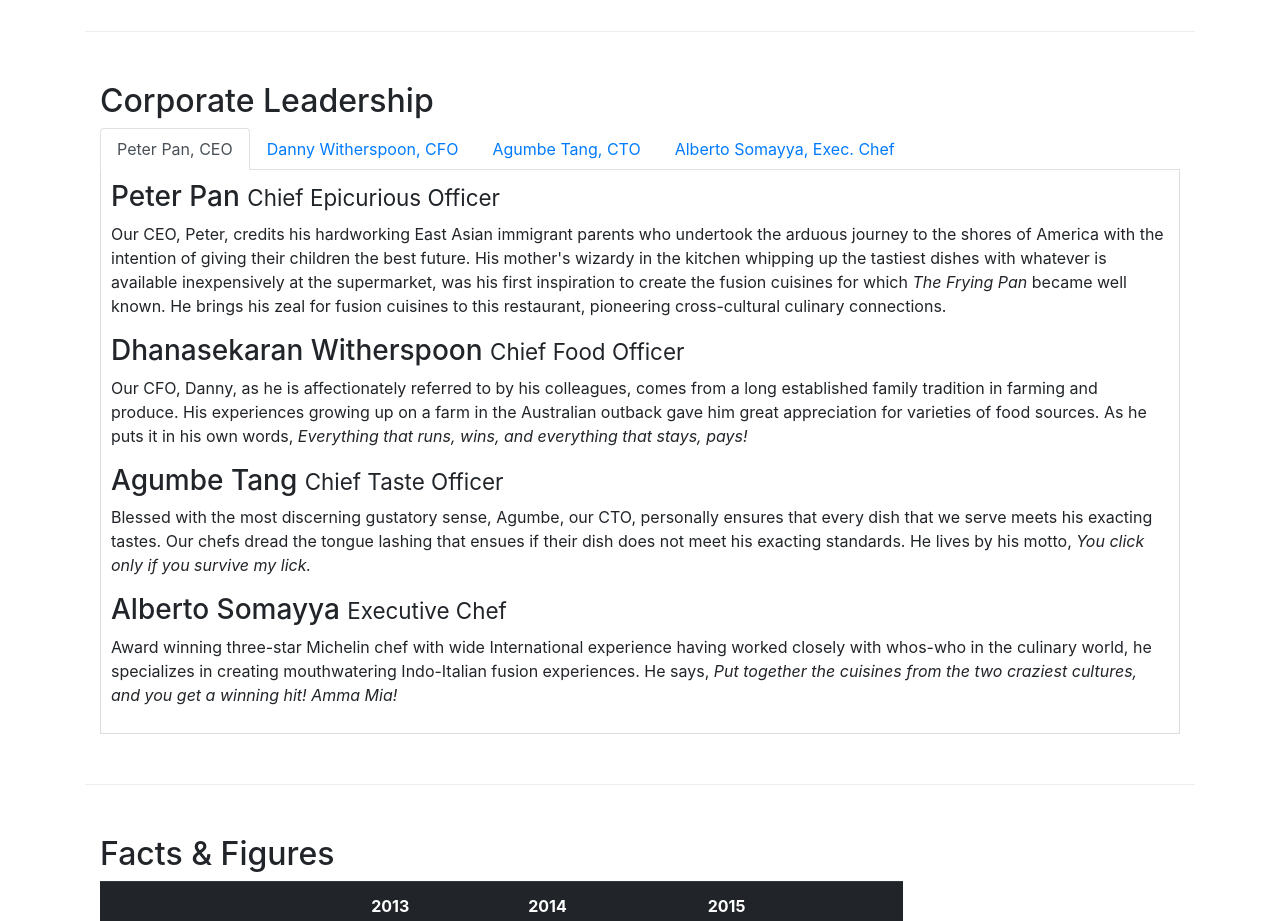
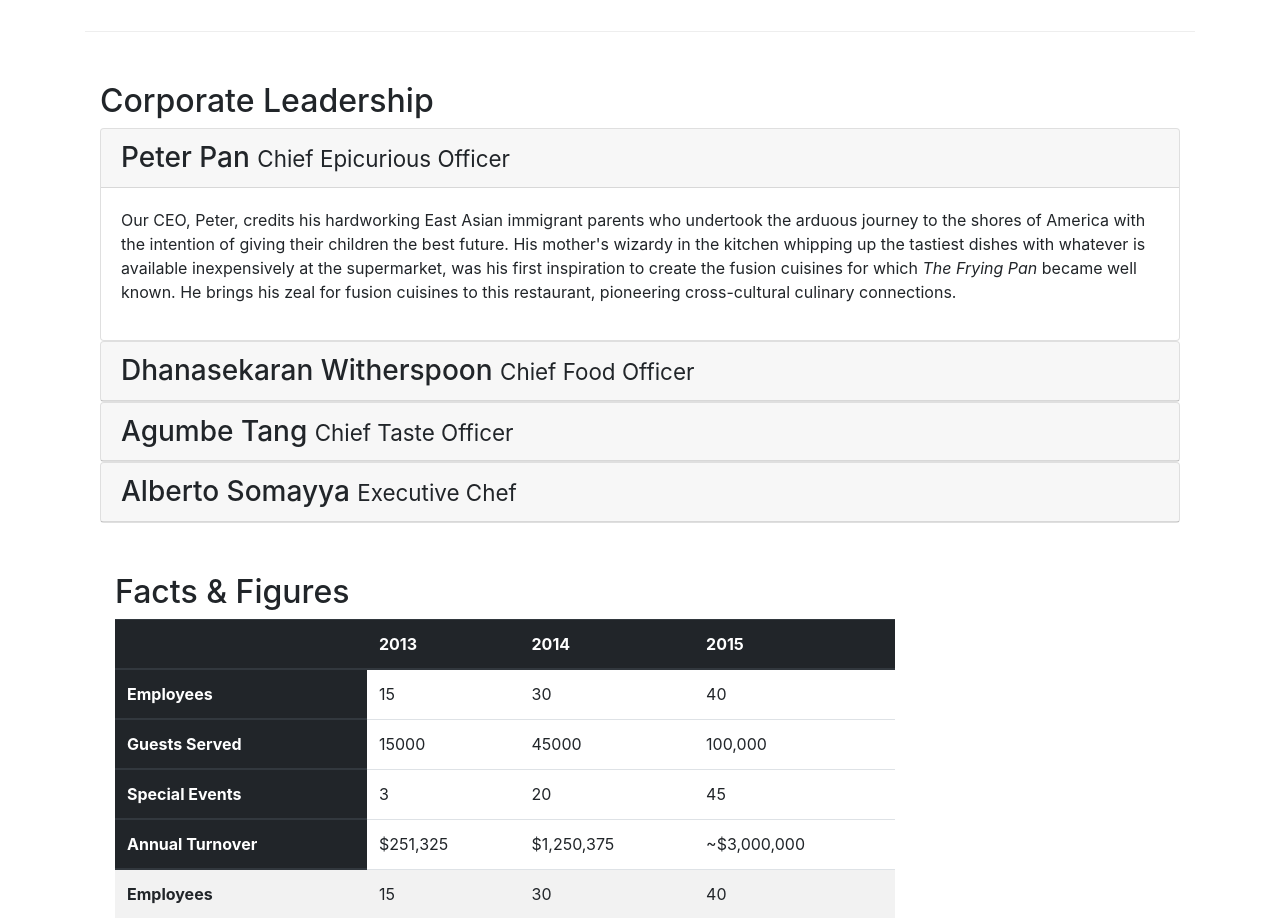
Before and after one commit to LoretoPelayo/conFusion, a website: page aboutus.html in a window 1280 px wide. Shown: the part 940-1861 px from the top of the page. Drawn offline with nearby package versions, Linux system fonts and the light colour scheme.

Commit message:
Added Accordion

```diff
--- a/aboutus.html
+++ b/aboutus.html
@@ -108,6 +108,8 @@
             <div class="col-12">
                 <h2>Corporate Leadership</h2>
 
+                <!-- For tabbed navigation -->
+                <!--
                 <ul class="nav nav-tabs">
                     <li class="nav-item">
                       <a class="nav-link active" href="#peter"
@@ -126,22 +128,67 @@
                         data-toggle="tab">Alberto Somayya, Exec. Chef</a>
                     </li>
                 </ul>
+                -->
 
-                <div class="tab-content">
-                    <div role="tabpanel" class="tab-pane fade show active" id="peter">
-                        <h3>Peter Pan <small>Chief Epicurious Officer</small></h3>
-                        <p class="d-none d-sm-block"> Our CEO, Peter, credits his hardworking East Asian immigrant parents who undertook the arduous journey to the shores of America with the intention of giving their children the best future. His mother's wizardy in the kitchen whipping up the tastiest dishes with whatever is available inexpensively at the supermarket, was his first inspiration to create the fusion cuisines for which <em>The Frying Pan</em> became well known. He brings his zeal for fusion cuisines to this restaurant, pioneering cross-cultural culinary connections.</p>
+                <div class="accordion">
+                        <div class="card">
+                                <div class="card-header" role="tab" id="peterhead">
+                                   <h3 class="mb-0">
+                                       <a data-toggle="collapse" data-target="#peter">
+                                          Peter Pan <small>Chief Epicurious Officer</small>
+                                       </a>
+                                   </h3>
                                 </div>
-                    <h3>Dhanasekaran Witherspoon <small>Chief Food Officer</small></h3>
+                                <div class="collapse show" id="peter" data-parent="#accordion">
+                                  <div class="card-body">
+                                      <p class="d-none d-sm-block">Our CEO, Peter, credits his hardworking East Asian immigrant parents who undertook the arduous journey to the shores of America with the intention of giving their children the best future. His mother's wizardy in the kitchen whipping up the tastiest dishes with whatever is available inexpensively at the supermarket, was his first inspiration to create the fusion cuisines for which <em>The Frying Pan</em> became well known. He brings his zeal for fusion cuisines to this restaurant, pioneering cross-cultural culinary connections.</p>
+                                  </div>
+                                </div>
+                            </div>
+                            <div class="card">
+                                    <div class="card-header" role="tab" id="dannyhead">
+                                        <h3 class="mb-0">
+                                            <a class="collapsed" data-toggle="collapse" data-target="#danny">
+                                                Dhanasekaran Witherspoon <small>Chief Food Officer</small>
+                                            </a>
+                                        </h3>
+                                    </div>
+                                    <div class="collapse" id="danny" data-parent="#accordion">
+                                        <div class="card-body">
                                             <p class="d-none d-sm-block">Our CFO, Danny, as he is affectionately referred to by his colleagues, comes from a long established family tradition in farming and produce. His experiences growing up on a farm in the Australian outback gave him great appreciation for varieties of food sources. As he puts it in his own words, <em>Everything that runs, wins, and everything that stays, pays!</em></p>
-                    <h3>Agumbe Tang <small>Chief Taste Officer</small></h3>
-                    <p class="d-none d-sm-block">Blessed with the most discerning gustatory sense, Agumbe, our CTO, personally ensures that every dish that we serve meets his exacting tastes. Our chefs dread the tongue lashing that ensues if their dish does not meet his exacting standards. He lives by his motto, <em>You click only if you survive my lick.</em></p>
-                    <h3>Alberto Somayya <small>Executive Chef</small></h3>
+                                        </div>
+                                    </div>
+                                </div>
+                                <div class="card">
+                                    <div class="card-header" role="tab" id="agumbehead">
+                                        <h3 class="mb-0">
+                                            <a class="collapsed" data-toggle="collapse" data-target="#agumbe">
+                                                Agumbe Tang <small>Chief Taste Officer</small>
+                                            </a>
+                                        </h3>
+                                    </div>
+                                    <div class="collapse" id="agumbe" data-parent="#accordion">
+                                        <div class="card-body">
+                                            <p class="d-none d-sm-block">   Blessed with the most discerning gustatory sense, Agumbe, our CTO, personally ensures that every dish that we serve meets his exacting tastes. Our chefs dread the tongue lashing that ensues if their dish does not meet his exacting standards. He lives by his motto, <em>You click only if you survive my lick.</em></p>
+                                        </div>
+                                    </div>
+                                </div>
+                                <div class="card">
+                                    <div class="card-header" role="tab" id="albertohead">
+                                        <h3 class="mb-0">
+                                            <a class="collapsed" data-toggle="collapse" data-target="#alberto">
+                                                Alberto Somayya <small>Executive Chef</small>
+                                            </a>
+                                        </h3>
+                                    </div>
+                                    <div class="collapse" id="alberto" data-parent="#accordion">
+                                        <div class="card-body">
                                             <p class="d-none d-sm-block">Award winning three-star Michelin chef with wide International experience having worked closely with whos-who in the culinary world, he specializes in creating mouthwatering Indo-Italian fusion experiences. He says, <em>Put together the cuisines from the two craziest cultures, and you get a winning hit! Amma Mia!</em></p>
                                         </div>
                                     </div>
                                </div>
 
+            </div>
         <div class="row row-content">
             <div class="col-12 col-sm-9">
                 <h2>Facts &amp; Figures</h2>
```
Lines whose indentation alone changed are shown as unchanged.
